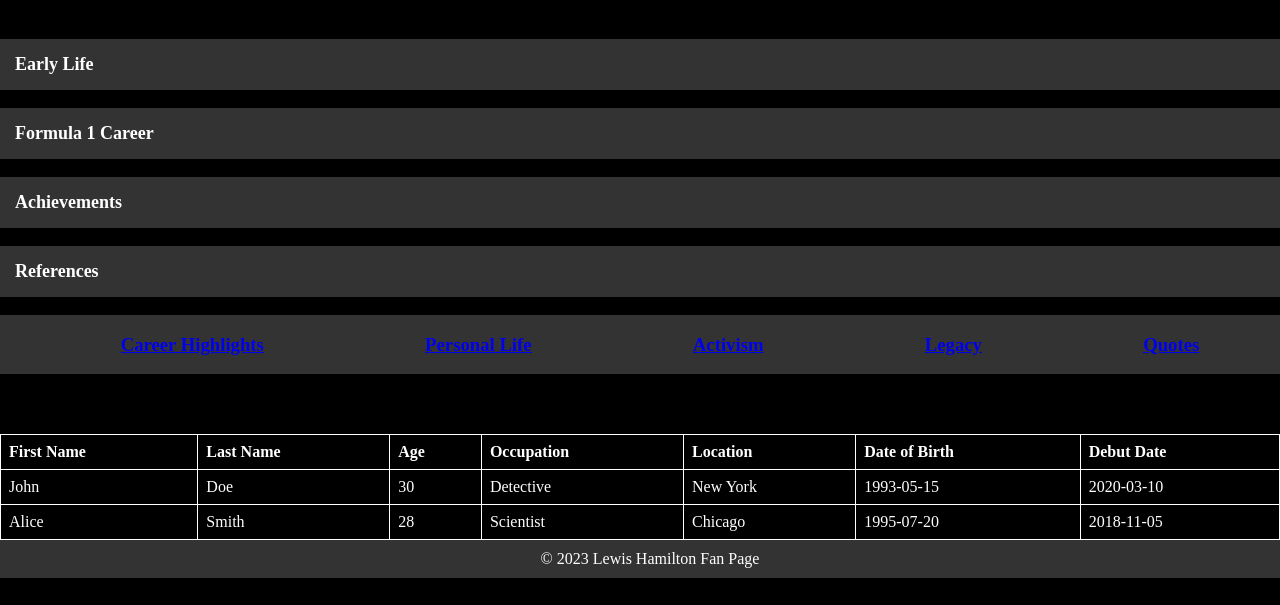
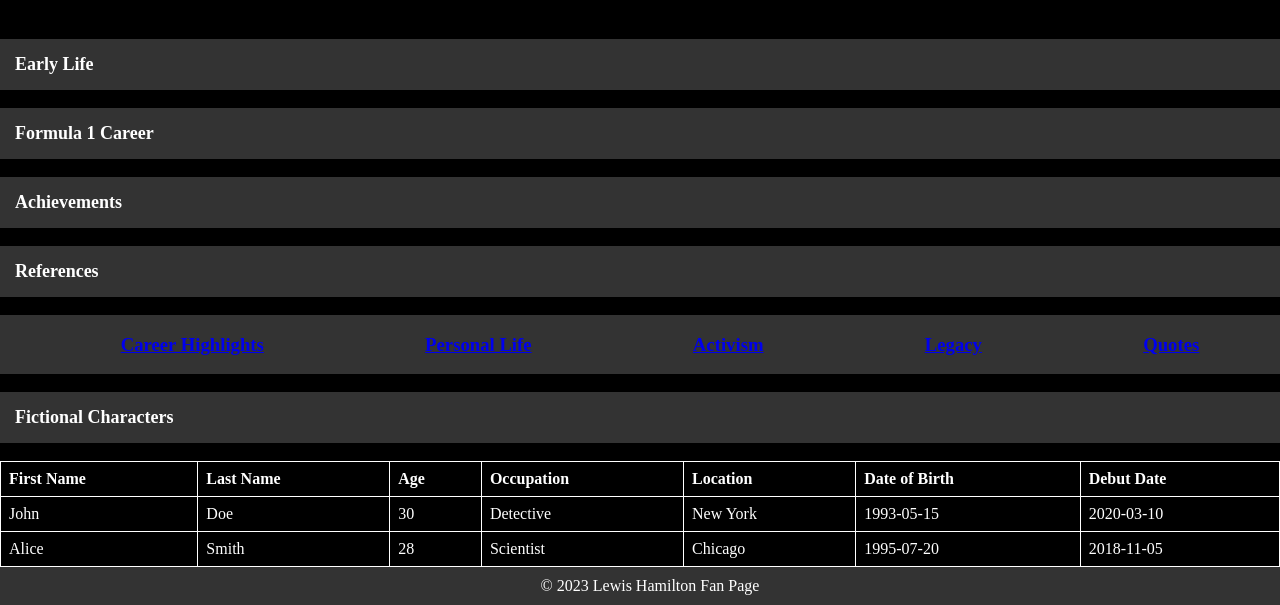
Before and after one commit to W0823713/Arya_Patel_WEB303Assignments, a plain HTML site: page index.html in a window 1280 px wide. Shown: the part 271-876 px from the top of the page. Before the commit the page ends 849 px from the top, so only its background shows below. Drawn offline with nearby package versions, Linux system fonts and the light colour scheme.

Commit message:
Update index.html

```diff
--- a/index.html
+++ b/index.html
@@ -141,6 +141,7 @@
         <img src="img5.jpg" alt="Quotes Image" />
       </div>
     </div>
+    <div class="accordion">
       <h3>Fictional Characters</h3>
       <table id="characterTable">
         <thead>
@@ -156,7 +157,7 @@
         </thead>
         <tbody></tbody>
       </table>
-
+    </div>
     <script type="text/javascript" src="js/script.js"></script>
     <script src="characters.json"></script>
   </body>
```
Lines whose indentation alone changed are shown as unchanged.
